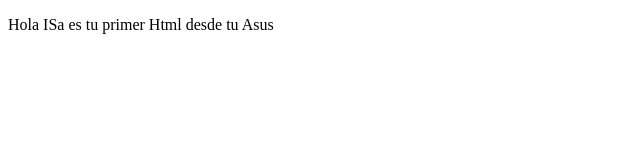
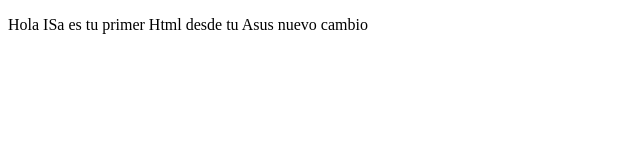
Before and after one commit to isacalderon/testCursoPrueba, a plain HTML site: page index.html in a window 1280 px wide. Shown: the whole page, without its empty margins (0-640 px from the left). Drawn offline with Linux system fonts and the light colour scheme.

Commit message:
nuevo cambio

```diff
--- a/index.html
+++ b/index.html
@@ -6,6 +6,6 @@
     <title>hola Mundo!!</title>
 </head>
 <body>
-    <p> Hola ISa es tu primer Html desde tu Asus</p>
+    <p> Hola ISa es tu primer Html desde tu Asus nuevo cambio</p>
 </body>
 </html>
```
